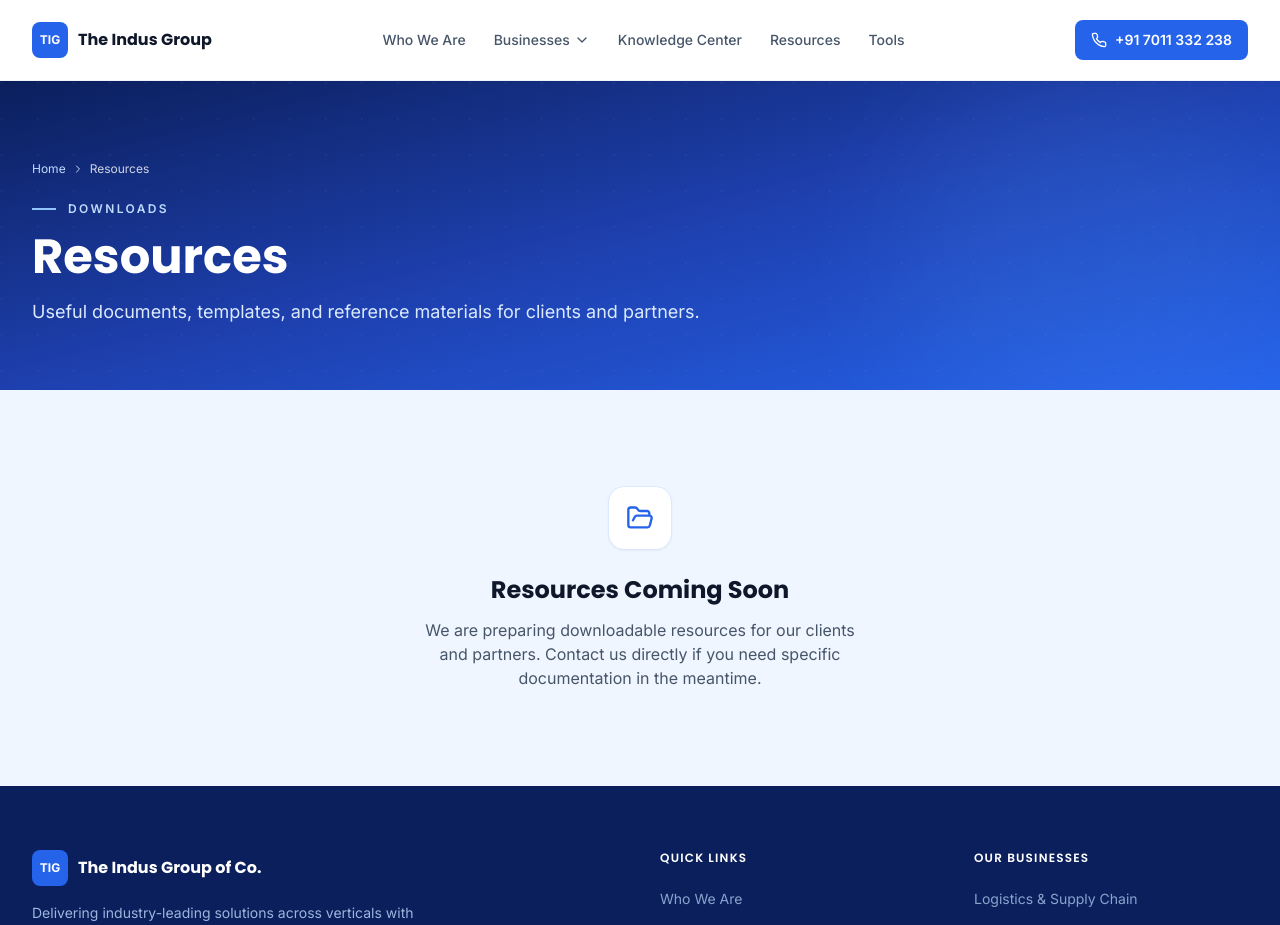
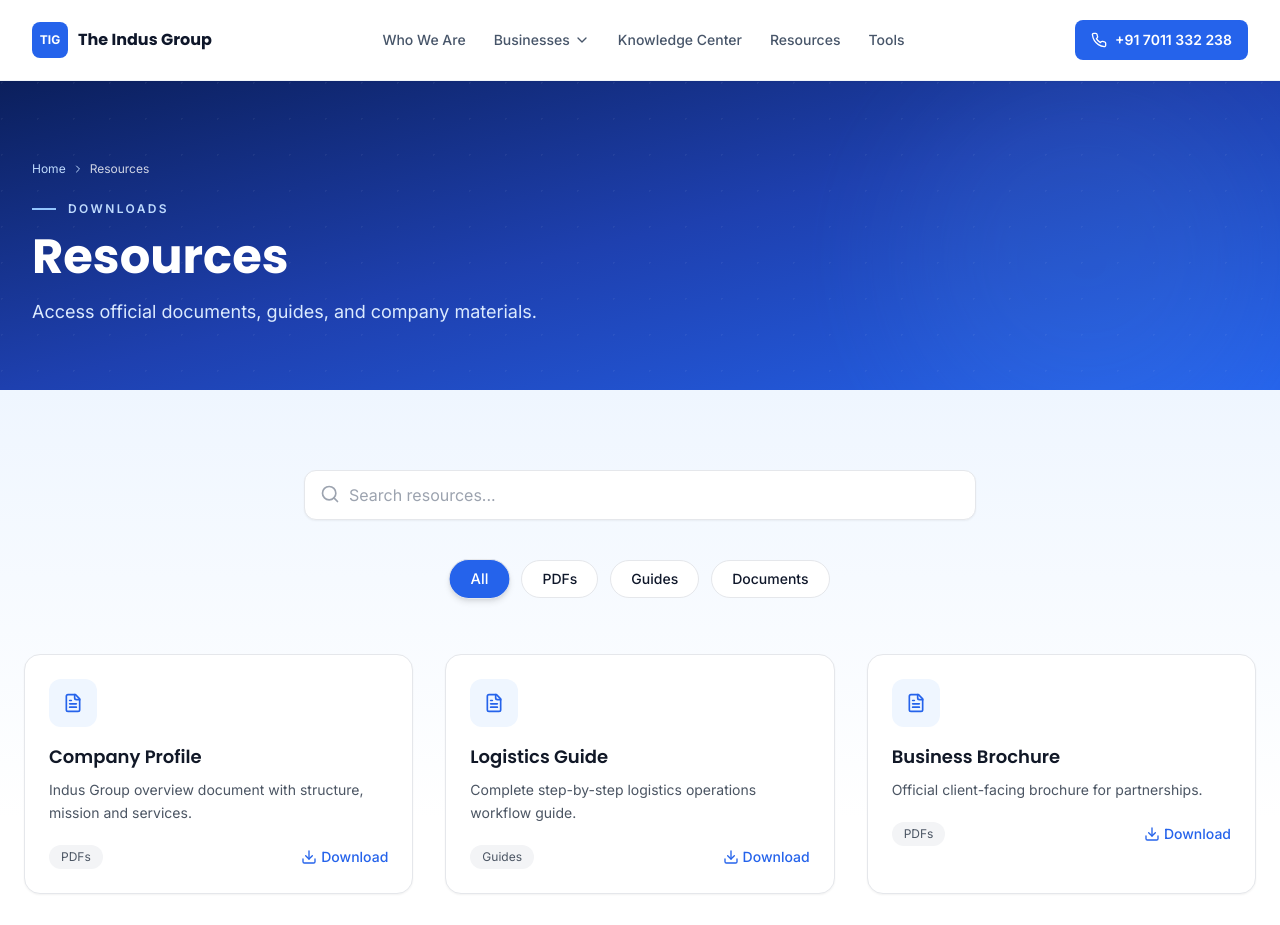
Before and after one commit to Abhishek6122008/indus-website, a Next.js app: page /resources in a window 1280 px wide. Shown: the top 925 px of the page. Built offline with nearby package versions, Linux system fonts and the light colour scheme.

Commit message:
Updated Resources page with search and filter

```diff
--- a/src/app/resources/page.jsx
+++ b/src/app/resources/page.jsx
@@ -1,32 +1,141 @@
-import { PageHero } from '@/components/ui/PageHero'
-import { FolderOpen } from 'lucide-react'
+"use client";
 
-export const metadata = {
-  title: 'Resources | The Indus Group of Co.',
-  description: 'Downloadable resources, templates, and documents from The Indus Group.',
-}
+import { useState, useMemo } from "react";
+import { PageHero } from "@/components/ui/PageHero";
+import { FileText, Search, Download } from "lucide-react";
 
 export default function ResourcesPage() {
+  const [filter, setFilter] = useState("All");
+  const [search, setSearch] = useState("");
+
+  const resources = [
+    {
+      title: "Company Profile",
+      desc: "Indus Group overview document with structure, mission and services.",
+      category: "PDFs",
+    },
+    {
+      title: "Logistics Guide",
+      desc: "Complete step-by-step logistics operations workflow guide.",
+      category: "Guides",
+    },
+    {
+      title: "Business Brochure",
+      desc: "Official client-facing brochure for partnerships.",
+      category: "PDFs",
+    },
+    {
+      title: "Service Overview",
+      desc: "Full breakdown of all services provided by Indus Group.",
+      category: "Documents",
+    },
+  ];
+
+  const categories = ["All", "PDFs", "Guides", "Documents"];
+
+  const filtered = useMemo(() => {
+    return resources.filter((r) => {
+      const matchCategory = filter === "All" || r.category === filter;
+
+      const matchSearch =
+        r.title.toLowerCase().includes(search.toLowerCase()) ||
+        r.desc.toLowerCase().includes(search.toLowerCase());
+
+      return matchCategory && matchSearch;
+    });
+  }, [filter, search]);
+
   return (
     <>
       <PageHero
         label="Downloads"
         title="Resources"
-        subtitle="Useful documents, templates, and reference materials for clients and partners."
-        breadcrumbs={[{ label: 'Resources' }]}
+        subtitle="Access official documents, guides, and company materials."
+        breadcrumbs={[{ label: "Resources" }]}
       />
-      <section className="section-padding bg-blue-50">
-        <div className="max-w-7xl mx-auto px-4 sm:px-6 lg:px-8 text-center">
-          <div className="w-16 h-16 rounded-2xl bg-white border border-blue-100 flex items-center justify-center mx-auto mb-6 shadow-sm">
-            <FolderOpen className="w-7 h-7 text-blue-600" />
+
+      <section className="relative py-20 bg-gradient-to-b from-blue-50 via-white to-white">
+        <div className="max-w-7xl mx-auto px-6">
+
+          {/* SEARCH */}
+          <div className="relative max-w-2xl mx-auto mb-10">
+            <Search className="absolute left-4 top-3.5 text-gray-400 w-5 h-5" />
+            <input
+              type="text"
+              placeholder="Search resources..."
+              value={search}
+              onChange={(e) => setSearch(e.target.value)}
+              className="w-full pl-11 pr-4 py-3 rounded-xl border shadow-sm focus:outline-none focus:ring-2 focus:ring-blue-500 transition"
+            />
           </div>
-          <h2 className="text-2xl font-bold font-heading text-slate-900 mb-3">Resources Coming Soon</h2>
-          <p className="text-slate-600 max-w-md mx-auto">
-            We are preparing downloadable resources for our clients and partners. Contact us
-            directly if you need specific documentation in the meantime.
-          </p>
+
+          {/* FILTERS */}
+          <div className="flex flex-wrap justify-center gap-3 mb-14">
+            {categories.map((cat) => (
+              <button
+                key={cat}
+                onClick={() => setFilter(cat)}
+                className={`px-5 py-2 rounded-full text-sm font-medium border transition-all duration-200 ${
+                  filter === cat
+                    ? "bg-blue-600 text-white shadow-md scale-105"
+                    : "bg-white hover:bg-blue-600 hover:text-white"
+                }`}
+              >
+                {cat}
+              </button>
+            ))}
+          </div>
+
+          {/* GRID */}
+          <div className="grid grid-cols-1 sm:grid-cols-2 lg:grid-cols-3 gap-8">
+
+            {filtered.length === 0 ? (
+              <div className="col-span-full text-center text-gray-500 py-20">
+                No resources found.
+              </div>
+            ) : (
+              filtered.map((item, index) => (
+                <div
+                  key={index}
+                  className="group relative bg-white border rounded-2xl p-6 shadow-sm hover:shadow-2xl hover:-translate-y-2 transition-all duration-300"
+                >
+                  {/* ICON */}
+                  <div className="w-12 h-12 flex items-center justify-center rounded-xl bg-blue-50 mb-4 group-hover:bg-blue-100 transition">
+                    <FileText className="text-blue-600 w-5 h-5" />
+                  </div>
+
+                  {/* TITLE */}
+                  <h3 className="font-semibold text-lg text-gray-900">
+                    {item.title}
+                  </h3>
+
+                  {/* DESC */}
+                  <p className="text-sm text-gray-600 mt-2 leading-relaxed">
+                    {item.desc}
+                  </p>
+
+                  {/* FOOTER */}
+                  <div className="mt-5 flex items-center justify-between">
+                    <span className="text-xs px-3 py-1 rounded-full bg-gray-100 text-gray-600">
+                      {item.category}
+                    </span>
+
+                    <button className="flex items-center gap-1 text-sm text-blue-600 font-medium hover:underline">
+                      <Download className="w-4 h-4" />
+                      Download
+                    </button>
+                  </div>
+
+                  {/* HOVER GLOW EFFECT */}
+                  <div className="absolute inset-0 rounded-2xl opacity-0 group-hover:opacity-100 bg-blue-50 blur-2xl -z-10 transition"></div>
+                </div>
+              ))
+            )}
+
+          </div>
+
         </div>
       </section>
     </>
-  )
+  );
 }
```
